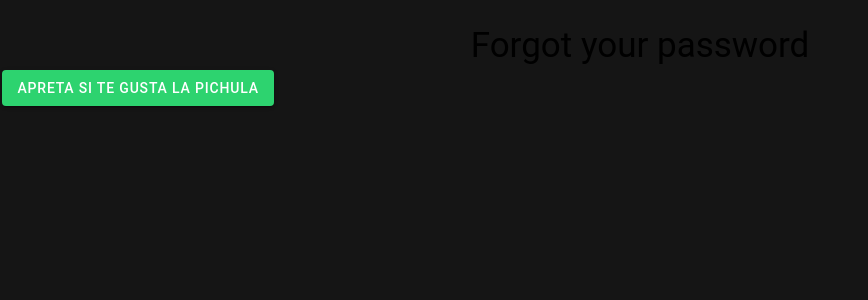
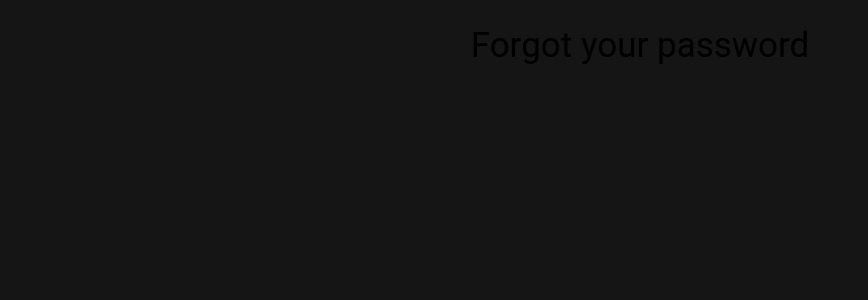
Before and after one commit to Sylver640/ProyectoWeb_ICI4247, a React (Vite) app in the folder maquetacion/: page /forgot in a window 1280 px wide. Shown: the top 300 px of the page, without its empty margins (0-868 px from the left). Built offline with nearby package versions, Linux system fonts and the light colour scheme.

Commit message:
Añadiendo comentarios al proyecto (Antes no tenia)

```diff
--- a/maquetacion/src/pages/Forgot.tsx
+++ b/maquetacion/src/pages/Forgot.tsx
@@ -5,9 +5,8 @@ const Forgot = () => {
     return(
         <IonPage>
             <IonContent>
+
                 <div id='titulo-forfor'>Forgot your password</div>
-
-                <IonButton color={'success'}> Apreta si te gusta la pichula</IonButton>
 
                 <IonInput></IonInput>
             </IonContent>
--- a/maquetacion/src/pages/LogIn.tsx
+++ b/maquetacion/src/pages/LogIn.tsx
@@ -26,12 +26,12 @@ const LogIn: React.FC = () => {
     const [isTouched, setIsTouched] = useState<boolean>(false);
     const history = useHistory();
 
-    // Validar Email
+    // Validar Email, sacado de la pagina de Ionic
     const validateEmail = (email: string) => {
         return email.match(/^(?=.{1,254}$)(?=.{1,64}@)[a-zA-Z0-9!#$%&'*+/=?^_`{|}~-]+(?:\.[a-zA-Z0-9!#$%&'*+/=?^_`{|}~-]+)*@[a-zA-Z0-9](?:[a-zA-Z0-9-]{0,61}[a-zA-Z0-9])?(?:\.[a-zA-Z0-9](?:[a-zA-Z0-9-]{0,61}[a-zA-Z0-9])?)*$/);
     };
 
-    // validar el email
+    // validar el email, si cumple con la expresion regular se guarda en el estado
     const validate = (e: Event)=>{
         const value = (e.target as HTMLInputElement).value;
 
@@ -43,7 +43,10 @@ const LogIn: React.FC = () => {
 
         if(isValid === true){setEmail(value);}
     };
+    //-----------------------------------------------------------------------------------
 
+
+    // Validar password, es simple, si la longitud es menor a 2, no es valido
     const passwordValidation = (password: string) => {
 
         if(password.length < 2) return false;
@@ -51,7 +54,7 @@ const LogIn: React.FC = () => {
         return true;
     };
 
-    // Validar password
+    // Validar password, si cumple con la expresion regular se guarda en el estado
     const validatePassword = (e: Event) => {
         const value = (e.target as HTMLInputElement).value;
 
@@ -63,12 +66,10 @@ const LogIn: React.FC = () => {
 
         if(isError === true){setPassword(value);}
     };
+    //-----------------------------------------------------------------------------------
 
-    // Mark es tocado
-    const markTouched = () => {
-        setIsTouched(true);
-    };
 
+    // Funciones de redireccion
     const handleSignIn = () => {
         history.push('/signin');
     };
@@ -76,7 +77,11 @@ const LogIn: React.FC = () => {
     const handleForgot = () => {
         history.push('/forgot');
     };
+    //-----------------------------------------------------------------------------------
 
+
+    // Funcion de inicio de sesion, el correo para entrar es generico@gmail y la contraseña 1234
+    // En un futuro se cambiara por una base de datos
     const handleLogin = () => {
         if(email === 'generico@gmail.com' && password === '1234'){
             history.push('/menu');
@@ -84,6 +89,12 @@ const LogIn: React.FC = () => {
             setIsError(false);
             setIsValid(false);
         }
+    };
+    //-----------------------------------------------------------------------------------
+
+    // Mark es tocado
+    const markTouched = () => {
+        setIsTouched(true);
     };
 
     return(
@@ -96,7 +107,7 @@ const LogIn: React.FC = () => {
                 <div className='ion-padding inicio'><IonTitle>Log in to TuneBytes</IonTitle></div>
 
 
-                {/* Seccion del inicio de sesion */}
+                {/* Seccion del email y password */}
                 <IonCol>
                     <div className='flex-col'>
 
@@ -138,6 +149,7 @@ const LogIn: React.FC = () => {
 
                 <div className='ion-padding ion-text-center ion-text-bold ion-text-uppercase'>or</div>
 
+                {/* Botones de redes sociales */}
                  <div className='flex-col ion-padding'>
 
                     <IonButton expand="block" shape='round' className='redes' id="face-color">
@@ -163,6 +175,8 @@ const LogIn: React.FC = () => {
 
                 </div>
 
+                {/* Seccion de texto, Sing Up te llevara a SingIn.tsx */}
+                {/* Seccion de texto, Forgot your password te llevara a Forgot.tsx */}
                 <div className="ion-text-center ion-margin-bottom ion-padding">
                     <span className="ion-text-bold">Don't have an account?  </span>
                     <a className="ion-text-underline user-passORsing" onClick={handleSignIn}>Sing up</a>
--- a/maquetacion/src/pages/Menu.tsx
+++ b/maquetacion/src/pages/Menu.tsx
@@ -10,17 +10,19 @@ const Menu = () => {
             <IonReactRouter>
                 <IonTabs>
                     <IonRouterOutlet>
-
+                        {/*Paginas que tendra los botones inferiores de la aplicacion, dirigiendolos a su respectiva ubicacion*/}
                         {pages.map((page) => {
                             return <Route key={page.id} exact path={page.path} component={page.component}/>;
                         })}
 
+                        {/*Redireccionamiento a la pagina de inicio*/}
                         <Redirect exact path="/menu" to="/home" />
 
                     </IonRouterOutlet>
 
                     <IonTabBar slot="bottom">
 
+                        {/*Botones inferiores de la aplicacion*/}
                         {pages.map((page) => {
                             const {label , path, icon} = page;
 
--- a/maquetacion/src/pages/menu_pages/Library.tsx
+++ b/maquetacion/src/pages/menu_pages/Library.tsx
@@ -1,5 +1,6 @@
 import { IonContent, IonText } from "@ionic/react";
 
+{/* Libreria aun sin maquetar */}
 const library = () => {
     return (
         <IonContent>
--- a/maquetacion/src/pages/menu_pages/Search.tsx
+++ b/maquetacion/src/pages/menu_pages/Search.tsx
@@ -9,6 +9,7 @@ const Search = () => {
 
             <div className="contenedor-search">
 
+                {/* Barra de busqueda */}
                 <IonItem lines="full" className="search-bar">
                     <IonInput
                         type="text"
@@ -17,8 +18,10 @@ const Search = () => {
                 </IonItem>
 
 
+                {/* Texto de busqueda reciente */}
                 <p className="text-search">Recent searches</p>
 
+                {/* Lista de canciones buscadas */}
                 <div className="contenedor-songs">
                     <IonCardContent className="search-list">
                         <IonList className="search-list">
--- a/maquetacion/src/pages/menu_pages/Settings.tsx
+++ b/maquetacion/src/pages/menu_pages/Settings.tsx
@@ -7,18 +7,23 @@ const Settings = () => {
             <div>
                 <div className="contenedor-col">
 
+                    {/* Foto de perfil del usuario */}
                     <div className="center-av">
                         <IonAvatar id="usuario-avatar-settings">
                             <IonImg className="img-user" src="https://www.w3schools.com/howto/img_avatar.png" />
                         </IonAvatar>
                     </div>
 
+                    {/* Boton para cambiar la foto de perfil */}
                     <div>
                         <IonButton id="btn-avatar">CHANGE PROFILE PICTURE</IonButton>
                     </div>
 
                 </div>
 
+                {/* Configuraciones de la cuenta */}
+
+                {/* Seccion de la cuenta */}
                 <div className="left-av">
                     <div className="texto-titulo">ACCOUNT</div>
                     <IonItem button className="full-width-button">
@@ -35,6 +40,7 @@ const Settings = () => {
                     </IonItem>
                 </div>
 
+                {/* Seccion de la aplicacion */}
                 <div className="left-av">
                     <div className="texto-titulo">PLAYBACK SETTINGS</div>
 
--- a/maquetacion/src/pages/menu_pages/index.tsx
+++ b/maquetacion/src/pages/menu_pages/index.tsx
@@ -4,6 +4,7 @@ import Settings from './Settings';
 import library from './Library';
 import Search from './Search';
 
+{/* Paginas de la aplicacion */}
 export const pages = [
 
     {
```
Also changed, not shown: maquetacion/src/pages/SignIn.tsx (+14 -0 lines), maquetacion/src/pages/menu_pages/Home.tsx (+9 -0 lines).
